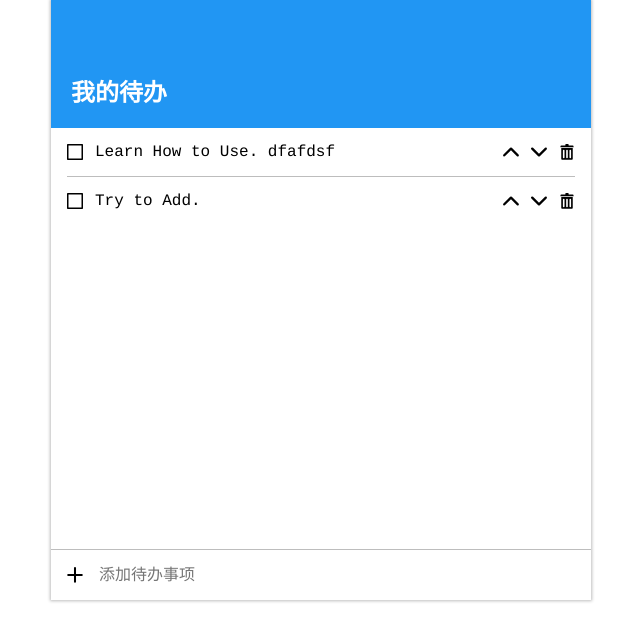
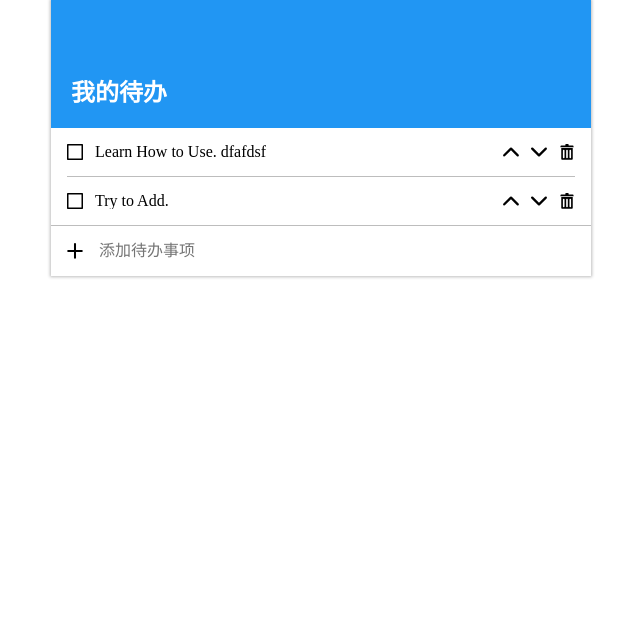
Before and after one commit to Caijialinxx/todo-react, a React (Create React App) app: page / in a window 1280 px wide. Shown: the top 640 px of the page, without its empty margins (319-959 px from the left). Built offline with nearby package versions, Linux system fonts and the light colour scheme.

Commit message:
更新样式

```diff
--- a/src/App.css
+++ b/src/App.css
@@ -1,10 +1,10 @@
 .App {
   max-width: 540px;
   min-width: 360px;
-  min-height: 600px;
   margin: 0 auto;
   box-shadow: 0 0 3px 1px #BDBDBD;
-  position: relative;
+  display: flex;
+  flex-direction: column;
 }
 
 .todo-header {
@@ -21,15 +21,15 @@
 
 .todo-list {
   color: #757575;
-  font-family: Courier, monospace;
   font-size: 28px;
   font-weight: bold;
   line-height: 418px;
   text-align: center;
+  overflow-y: scroll;
+  max-height: 440px;
 }
 .todo-list li {
   color: black;
-  font-family: Courier, monospace;
   font-size: 16px;
   font-weight: normal;
   line-height: 16px;
@@ -70,10 +70,6 @@
 
 .todo-inputWrapper {
   cursor: pointer;
-  position: absolute;
-  bottom: 0;
-  left: 0;
-  right: 0;
   border-top: 1px solid #BDBDBD;
   padding: 16px;
   display: flex;
```
Also changed, not shown: 8 other files (tests, documents, lock files or other folders).
